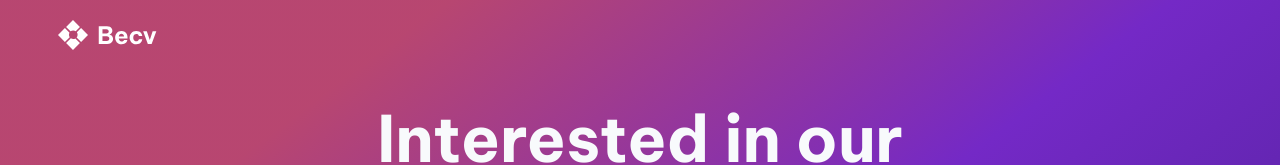
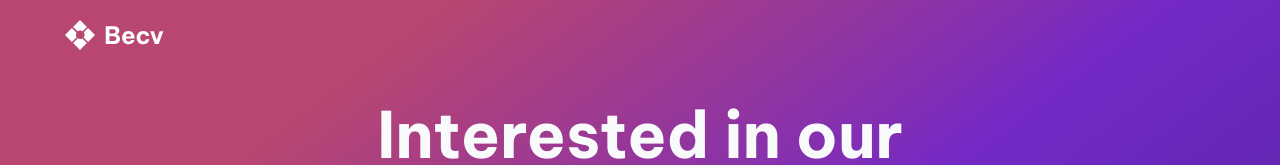
Before and after one commit to danielsouzaaj/devchallengers, a plain HTML site: page Contact Page/index.html in a window 1280 px wide. Shown: the top 165 px of the page. Drawn offline with Linux system fonts and the light colour scheme.

Commit message:
Finalizando

```diff
--- a/Contact Page/styles.css
+++ b/Contact Page/styles.css
@@ -23,12 +23,12 @@ body {
 
 .container {
     max-width: 1280px;
-    padding: 0 58px;
+    padding: 0 65px;
     margin: 0 auto;
 }
 
 header {
-    margin: 20px 0 44px;
+    margin: 20px 0 40px;
 }
 
 main {
```
